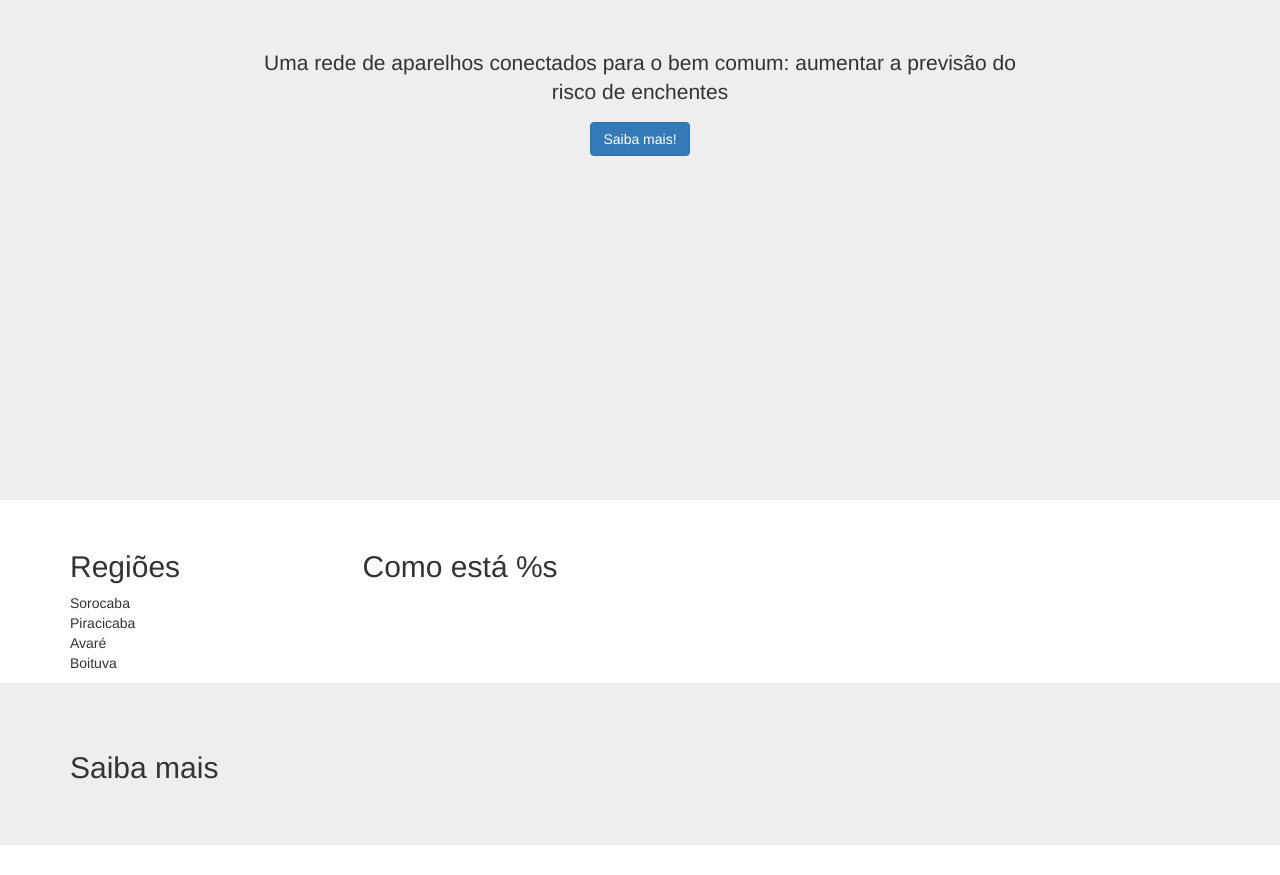
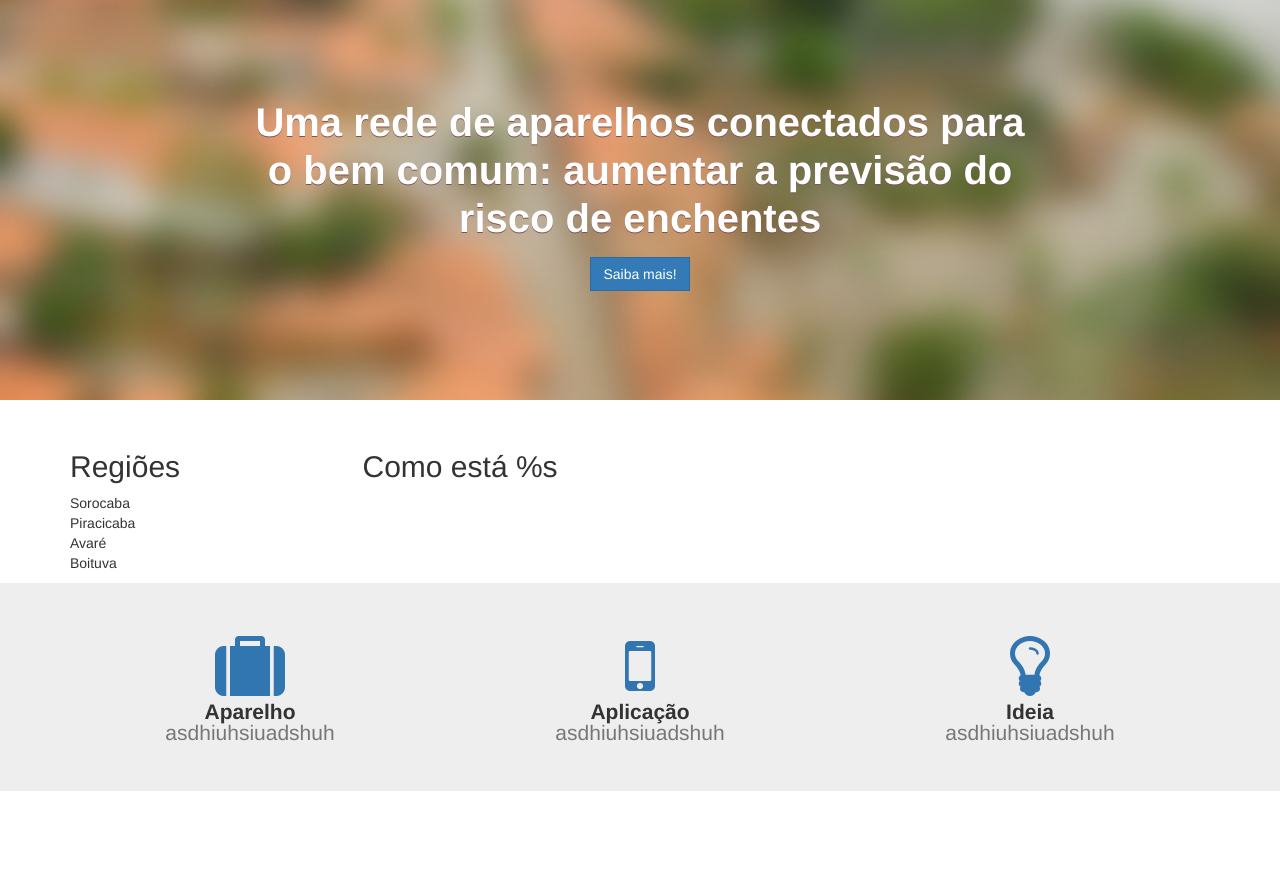
Before and after one commit to cirocosta/avisenchente, a Python web app: template src/templates/index/index.html in a window 1280 px wide. Shown: the part 52-927 px from the top of the page. After the commit the page ends 843 px from the top, so only its background shows below. Run offline with Jinja, Linux system fonts and the light colour scheme; the template is opened without the code that fills it, so the values that code supplies are empty; some libraries are stand-ins or nearby versions.

Commit message:
Melhora o frontend da indexPage

```diff
--- a/src/static/css/index.css
+++ b/src/static/css/index.css
@@ -3,14 +3,43 @@ nav {
 }
 
 header {
-    height: 500px;
+    height: 400px;
     padding-top: 0;
+    background: url(/static/img/enchentes1.jpg) no-repeat center center fixed;
+    -webkit-background-size:cover;
+    -moz-background-size:cover;
+    -o-background-size:cover;
+    background-size:cover;
+    min-height:100%;position:relative;
 }
 
 header p {
     line-height: 1.4;
-    margin-top: 60px;
     max-width: 800px;
     margin: auto;
-    font-size: 30px;
+    font-size: 35px !important  ;
+    position: relative;
+    top: 50px;
+
+    color: white !important;
+    text-shadow: 0 1px rgb(133, 81, 81);
+    font-size: 40px !important;
+    line-height: 1.2;
+    font-weight: bold !important;
 }
+
+header button {
+    position: relative;
+    top: 50px;
+    border-radius: 0 !important;
+}
+
+i {
+    color: #3276b1;
+}
+
+.sobre p {
+    line-height: 1;
+    margin-bottom: 0;
+    margin-top: 0;
+}
--- a/src/templates/base/base.html
+++ b/src/templates/base/base.html
@@ -4,8 +4,8 @@
     <meta charset="utf-8">
     <meta name="viewport" content="width=device-width, initial-scale=1.0, maximum-scale=1.0, user-scalable=no">
     <meta http-equiv="X-UA-Compatible" content="IE=edge">
-    <link rel="stylesheet" type="text/css" href="//netdna.bootstrapcdn.com/bootstrap/3.0.3/css/bootstrap.min.css">
-    <title>{%block title%}ApresentAE{%endblock%}</title>
+    <link rel="stylesheet" type="text/css" href="//netdna.bootstrapcdn.com/bootstrap/3.1.0/css/bootstrap.min.css">
+    <title>{%block title%}AvisEnchente{%endblock%}</title>
     {%block extrahead%}
     {%endblock%}
 </head>
--- a/src/templates/index/index.html
+++ b/src/templates/index/index.html
@@ -1,6 +1,7 @@
 {%extends 'base/base.html'%}
 {%block extrahead%}
 <link rel="stylesheet" type="text/css" href="static/css/index.css">
+<link rel="stylesheet" type="text/css" href="//netdna.bootstrapcdn.com/font-awesome/4.0.3/css/font-awesome.min.css">
 {%endblock%}
 {%block content%}
 
@@ -19,7 +20,6 @@
     </div>
   </div>
 </nav>
-
 
 <header class="jumbotron text-center">
     <p>Uma rede de aparelhos conectados para o bem comum: aumentar a previsão do risco de enchentes</p>
@@ -44,39 +44,26 @@
   </div>
 </div>
 
-<div class="jumbotron">
+<div class="jumbotron sobre">
   <div class="container">
-    <h2>Saiba mais</h2>
     <div class="row">
-      <div class="col-md-9">
-
+      <div class="col-md-4 text-center">
+        <i class="fa fa-suitcase fa-5x"></i><br/>
+        <p><strong>Aparelho</strong></p>
+        <p class="text-muted">asdhiuhsiuadshuh</p>
       </div>
-      <div class="col-md-3">
-
+      <div class="col-md-4 text-center">
+        <i class="fa fa-mobile fa-5x"></i><br/>
+        <p><strong>Aplicação</strong></p>
+        <p class="text-muted">asdhiuhsiuadshuh</p>
       </div>
-    </div>
-    <div class="row">
-      <div class="col-md-9">
-
-
-      </div>
-      <div class="col-md-3">
-
-
-      </div>
-    </div>
-    <div class="row">
-      <div class="col-md-9">
-
-
-      </div>
-      <div class="col-md-3">
-
-
+      <div class="col-md-4 text-center">
+        <i class="fa fa-lightbulb-o fa-5x"></i><br/>
+        <p><strong>Ideia</strong></p>
+        <p class="text-muted">asdhiuhsiuadshuh</p>
       </div>
     </div>
   </div>
-
 </div>
 
 
```
Also changed, not shown: src/static/img/enchentes1.jpg (added), src/static/img/fitness_bg.jpg (deleted).
